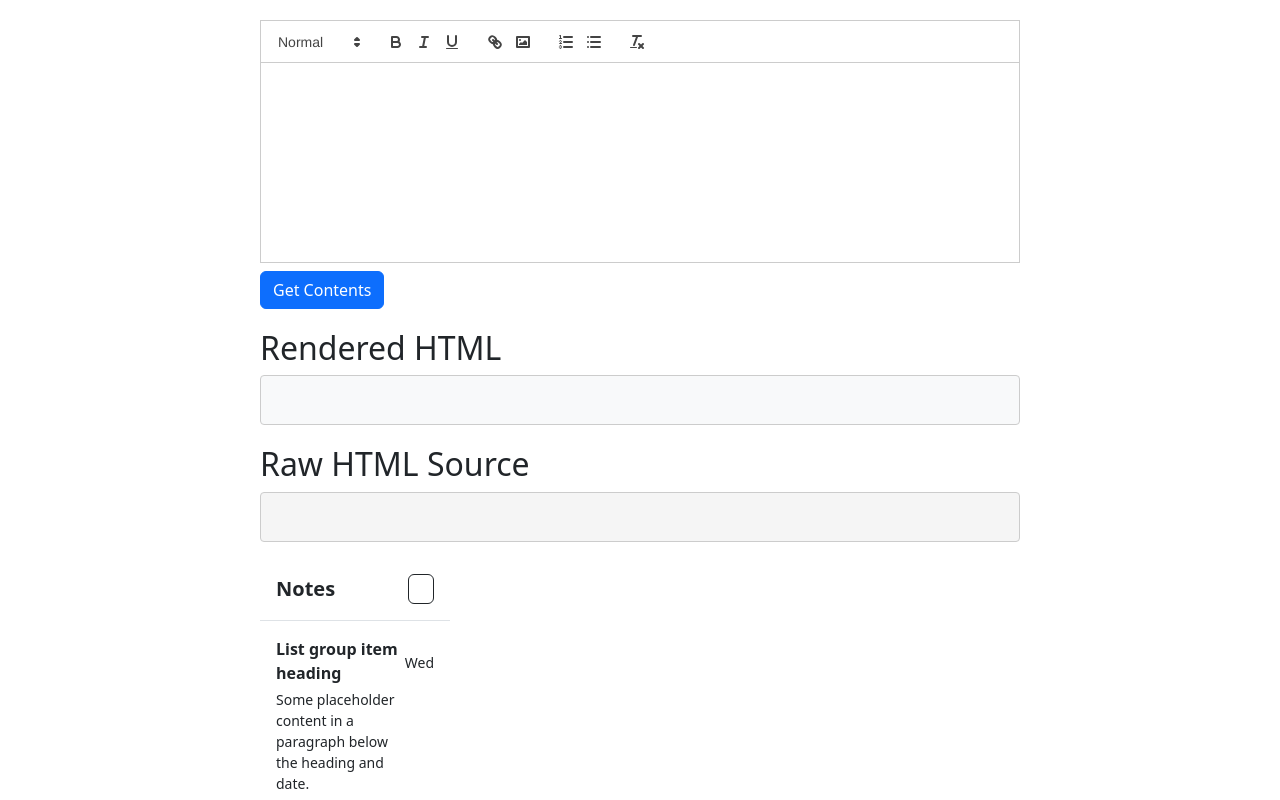
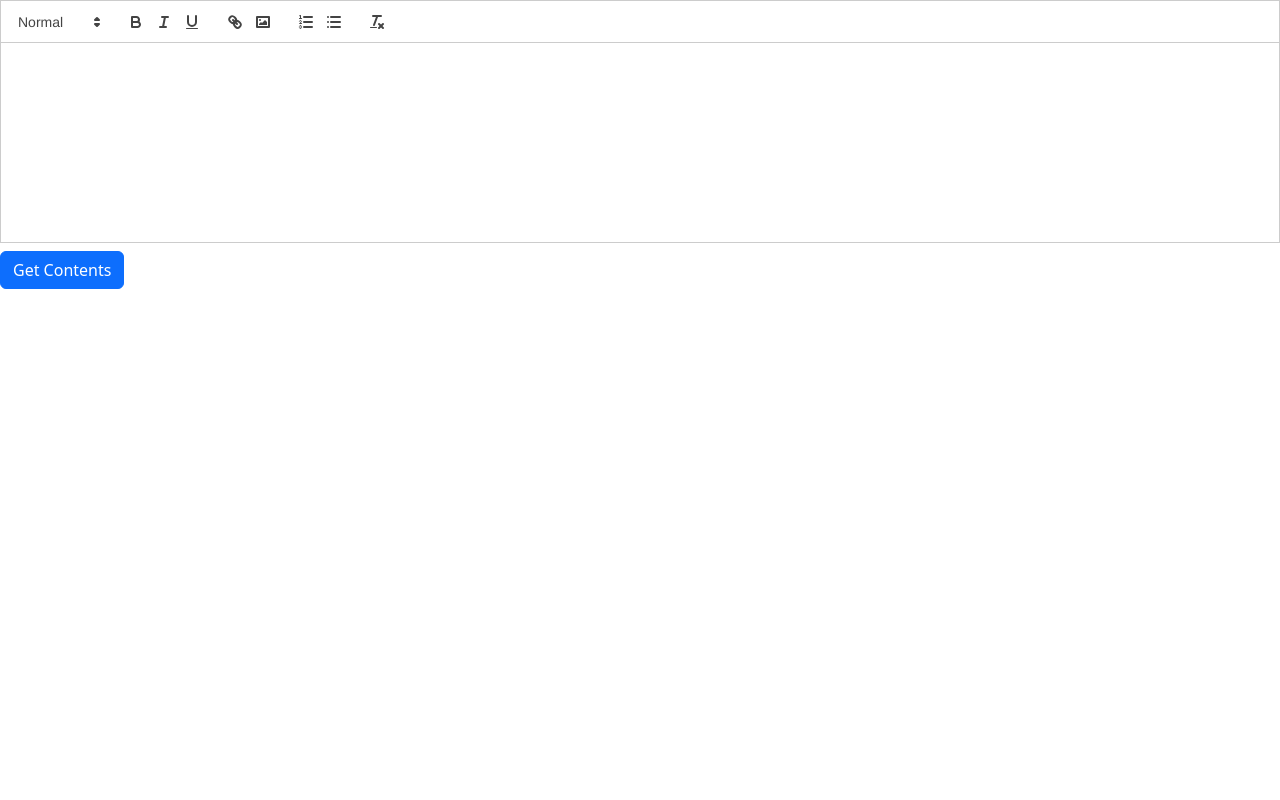
Before and after one commit to alexbalak21/express-notes, a React (Vite) app in the folder react/: page / in a window 1280 px wide. Shown: the top 800 px of the page. Built offline with nearby package versions, Linux system fonts and the light colour scheme.

Commit message:
added search bar & begining to style

```diff
--- a/react/src/App.tsx
+++ b/react/src/App.tsx
@@ -28,8 +28,8 @@ const App: React.FC = () => {
   };
 
   return (
-    <div style={{ maxWidth: '800px', margin: '0 auto', padding: '20px' }}>
-      <div style={{ marginBottom: '20px' }}>
+    <main className="row">
+      <div>
         <Editor ref={quillRef} />
         <button
           onClick={handleGetContents}
@@ -37,45 +37,7 @@ const App: React.FC = () => {
           Get Contents
         </button>
       </div>
-
-<div style={{ marginBottom: '20px' }}>
-        <h2>Rendered HTML</h2>
-        <div
-          ref={renderedOutputRef}
-          style={{
-            border: '1px solid #ccc',
-            padding: '15px',
-            borderRadius: '4px',
-            minHeight: '50px',
-            backgroundColor: '#f8f9fa',
-            marginBottom: '10px'
-          }}
-        >
-          {/* Rendered HTML will appear here */}
-        </div>
-      </div>
-
-      <div>
-        <h2>Raw HTML Source</h2>
-        <pre
-          ref={rawOutputRef}
-          style={{
-            border: '1px solid #ccc',
-            padding: '15px',
-            borderRadius: '4px',
-            backgroundColor: '#f5f5f5',
-            whiteSpace: 'pre-wrap',
-            fontFamily: 'monospace',
-            minHeight: '50px',
-            overflowX: 'auto',
-            fontSize: '14px'
-          }}
-        >
-          {/* Raw HTML source will appear here */}
-        </pre>
-      </div>
-      <List_group/>
-    </div>
+    </main>
   );
 };
 
--- a/react/src/components/List_group.tsx
+++ b/react/src/components/List_group.tsx
@@ -1,4 +1,4 @@
-import List_Group_Item from './List_Group_Item'
+import List_group_item from './List_group_item'
 
 export default function List_group() {
   return (
@@ -8,9 +8,9 @@ export default function List_group() {
       <a className="btn btn-outline-dark"><i className="bi bi-arrow-bar-left"></i></a>
     </div>
     <div className="list-group list-group-flush border-bottom scrollarea bg-white">
-      <List_Group_Item/>
-      <List_Group_Item/>
-      <List_Group_Item/>
+      <List_group_item/>
+      <List_group_item/>
+      <List_group_item/>
     </div>
   </aside>
   )
--- a/react/src/components/List_group_item.tsx
+++ b/react/src/components/List_group_item.tsx
@@ -1,4 +1,4 @@
-export default function List_Group_Item() {
+export default function List_group_item() {
   return (
     <div
     className="list-group-item list-group-item-action py-3 lh-tight"
```
Also changed, not shown: react/src/components/Search_bar.tsx (added, +19 -0 lines).
